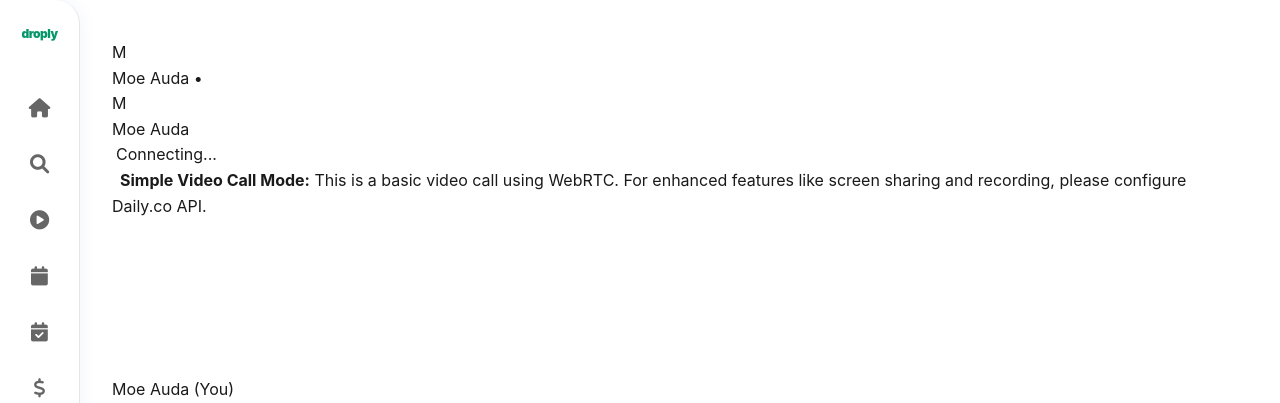
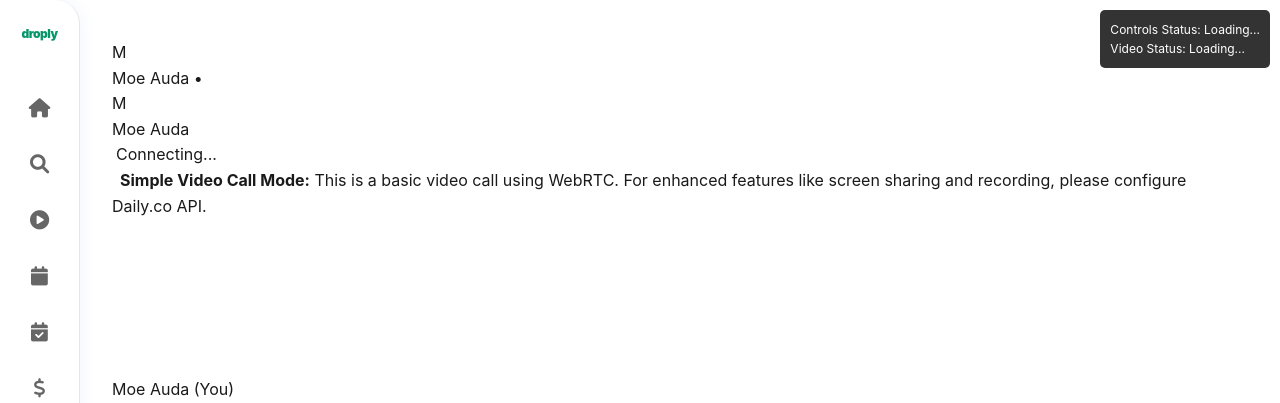
Before and after one commit to droply-live/app, a Flask app: page /simple-test-meeting/1 in a window 1280 px wide. Shown: the top 403 px of the page. Run offline with Flask 3, Linux system fonts and the light colour scheme; a user stored in the database is signed in; data comes from the database, SQL or seed files in the repository.

Commit message:
Add debugging and ensure controls are always visible

```diff
--- a/templates/meeting_simple.html
+++ b/templates/meeting_simple.html
@@ -250,7 +250,7 @@
     </div>
 
     <!-- Meeting Footer -->
-    <div class="meeting-footer">
+    <div class="meeting-footer" id="meeting-footer">
         <button class="control-btn secondary" onclick="toggleMute()" id="muteBtn">
             <i data-feather="mic"></i>
         </button>
@@ -260,6 +260,12 @@
         <button class="control-btn danger" onclick="leaveMeeting()">
             <i data-feather="phone-off"></i>
         </button>
+    </div>
+
+    <!-- Debug info -->
+    <div style="position: fixed; top: 10px; right: 10px; background: rgba(0,0,0,0.8); color: white; padding: 10px; border-radius: 5px; font-size: 12px; z-index: 9999;">
+        <div>Controls Status: <span id="controls-status">Loading...</span></div>
+        <div>Video Status: <span id="video-status">Loading...</span></div>
     </div>
 </div>
 
@@ -280,22 +286,34 @@ const configuration = {
 
 async function initializeCall() {
     try {
+        console.log('Initializing video call...');
+
         // Get user media
         localStream = await navigator.mediaDevices.getUserMedia({
             video: true,
             audio: true
         });
 
+        console.log('Got local stream:', localStream);
         document.getElementById('localVideo').srcObject = localStream;
-        updateConnectionStatus('connecting');
+        document.getElementById('video-status').textContent = 'Connected';
+        updateConnectionStatus('connected');
 
-        // Initialize peer connection
-        peerConnection = new RTCPeerConnection(configuration);
+        // For now, just show local video without peer connection
+        // This ensures the controls are always visible
+        console.log('Video call initialized successfully');
 
-        // Add local stream
-        localStream.getTracks().forEach(track => {
-            peerConnection.addTrack(track, localStream);
-        });
+        // Initialize peer connection (optional for now)
+        try {
+            peerConnection = new RTCPeerConnection(configuration);
+
+            // Add local stream
+            localStream.getTracks().forEach(track => {
+                peerConnection.addTrack(track, localStream);
+            });
+        } catch (error) {
+            console.log('Peer connection not available:', error);
+        }
 
         // Handle remote stream
         peerConnection.ontrack = (event) => {
@@ -419,7 +437,20 @@ function showError(message) {
 
 // Initialize when page loads
 document.addEventListener('DOMContentLoaded', function() {
+    console.log('Page loaded, initializing call...');
     feather.replace();
+
+    // Always show controls
+    const footer = document.querySelector('.meeting-footer');
+    if (footer) {
+        footer.style.display = 'flex';
+        console.log('Controls should be visible');
+        document.getElementById('controls-status').textContent = 'Visible';
+    } else {
+        document.getElementById('controls-status').textContent = 'Not Found';
+    }
+
+    // Try to initialize video
     initializeCall();
 });
 
```
